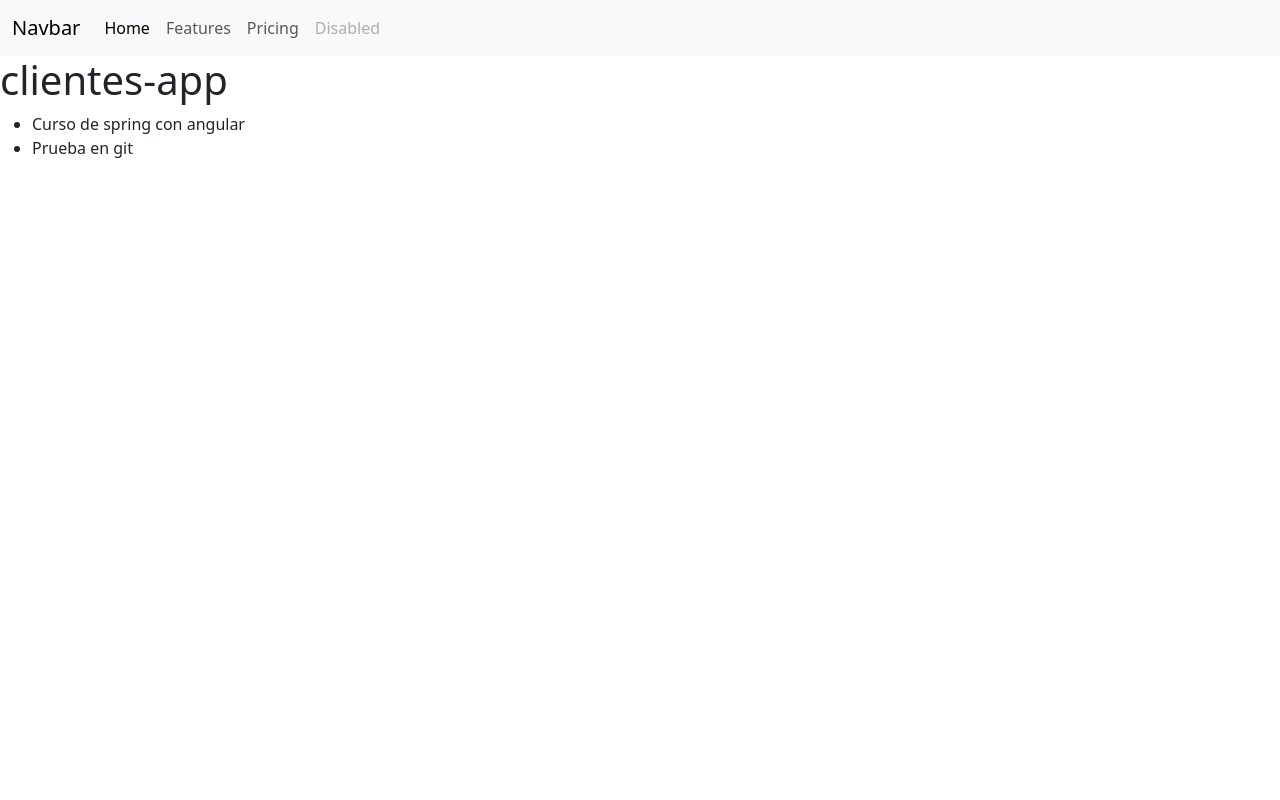
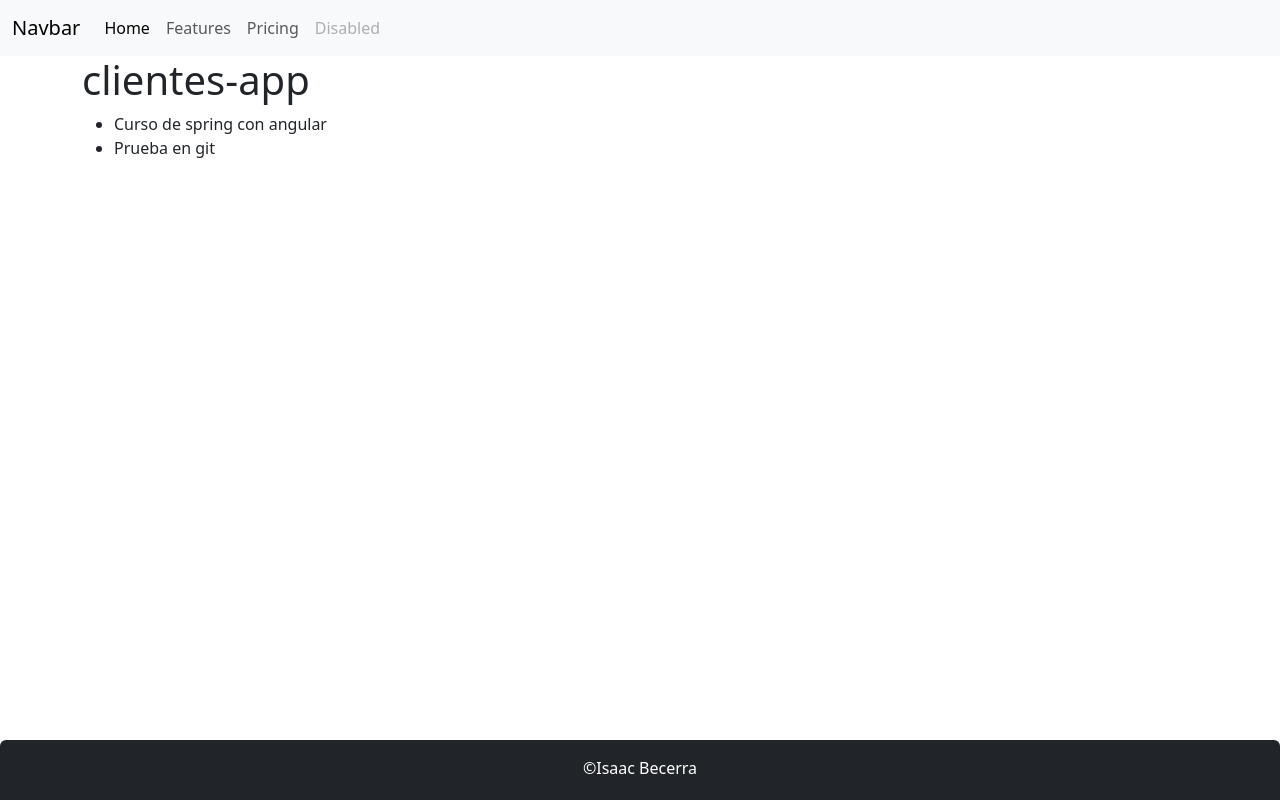
Before and after one commit to isaacbz1706/clientes-app, an Angular app: page / in a window 1280 px wide. Built offline with nearby package versions, Linux system fonts and the light colour scheme.

Commit message:
footer, clases, estilos, contenedores

```diff
--- a/src/app/app.component.html
+++ b/src/app/app.component.html
@@ -1,4 +1,5 @@
 <app-header></app-header>
+<div class="container">
 <h1>
   {{title}}
 </h1>
@@ -10,3 +11,5 @@
     Prueba en git
   </li>
 </ul>
+</div>
+<app-footer></app-footer>
--- a/src/app/app.module.ts
+++ b/src/app/app.module.ts
@@ -3,11 +3,13 @@
 
 import { AppComponent } from './app.component';
 import { HeaderComponent } from './header/header.component';
+import { FooterComponent } from './footer/footer.component';
 
 @NgModule({
   declarations: [
     AppComponent,
-    HeaderComponent
+    HeaderComponent,
+    FooterComponent
   ],
   imports: [
     BrowserModule
--- /dev/null
+++ b/src/app/footer/footer.component.css
@@ -0,0 +1,6 @@
+.footer{
+position:absolute;
+bottom:0px;
+height: 60px;
+width: 100%;
+}
--- /dev/null
+++ b/src/app/footer/footer.component.html
@@ -0,0 +1,8 @@
+<footer class="footer bg-dark rounded-top text-center">
+<div class=" container py-2">
+    <p class="text-white my-2">
+        &copy;{{autor.nombre + ' ' + autor.apellido}}
+    </p>
+</div>
+
+</footer>
--- /dev/null
+++ b/src/app/footer/footer.component.ts
@@ -0,0 +1,12 @@
+import { Component } from '@angular/core';
+@Component({
+selector : 'app-footer',
+templateUrl: './footer.component.html',
+styleUrls: ['./footer.component.css']
+})
+
+
+
+export class FooterComponent {
+   public autor:any={nombre:'Isaac', apellido:'Becerra'};
+}
```
Also changed, not shown: 1 other file (tests, documents, lock files or other folders).
